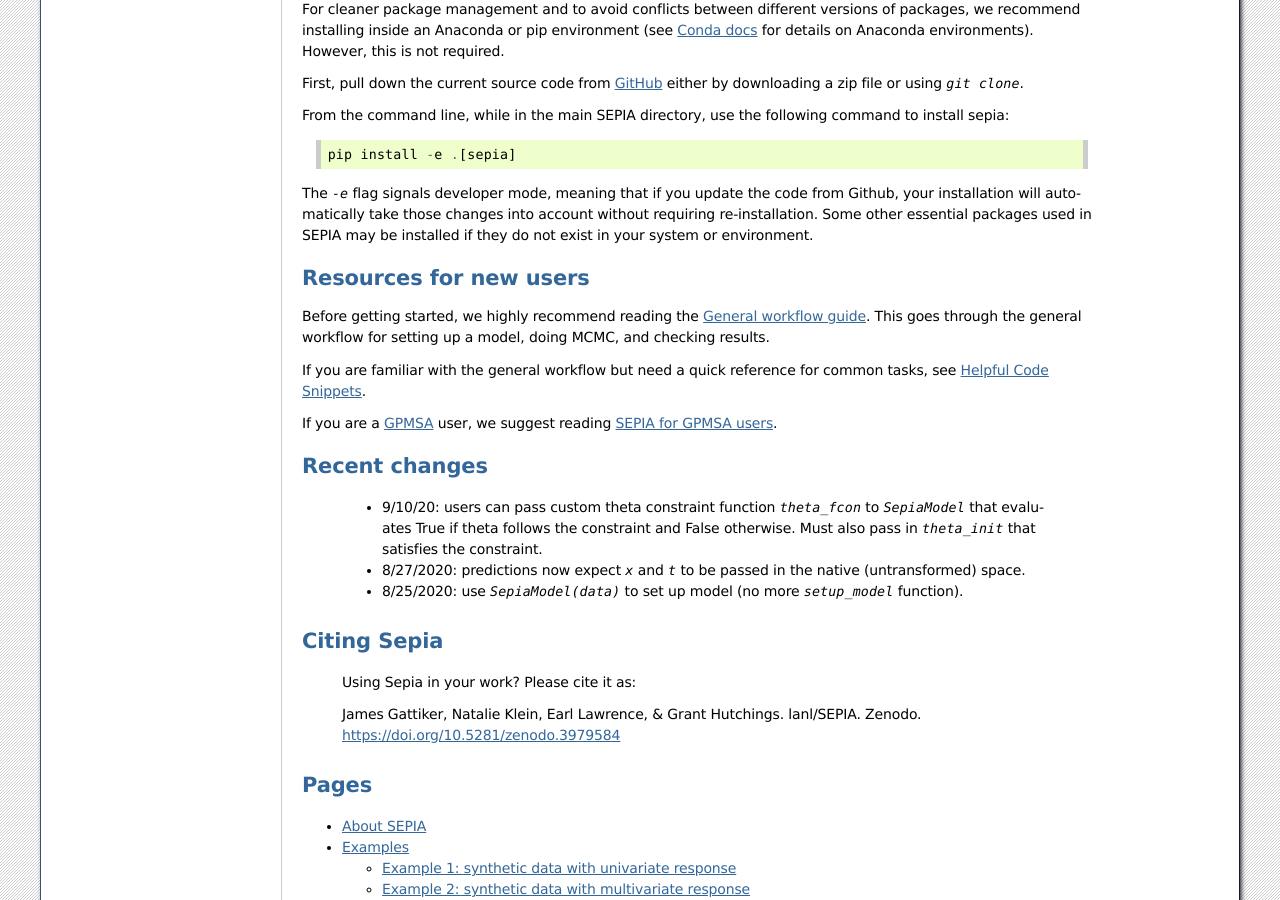
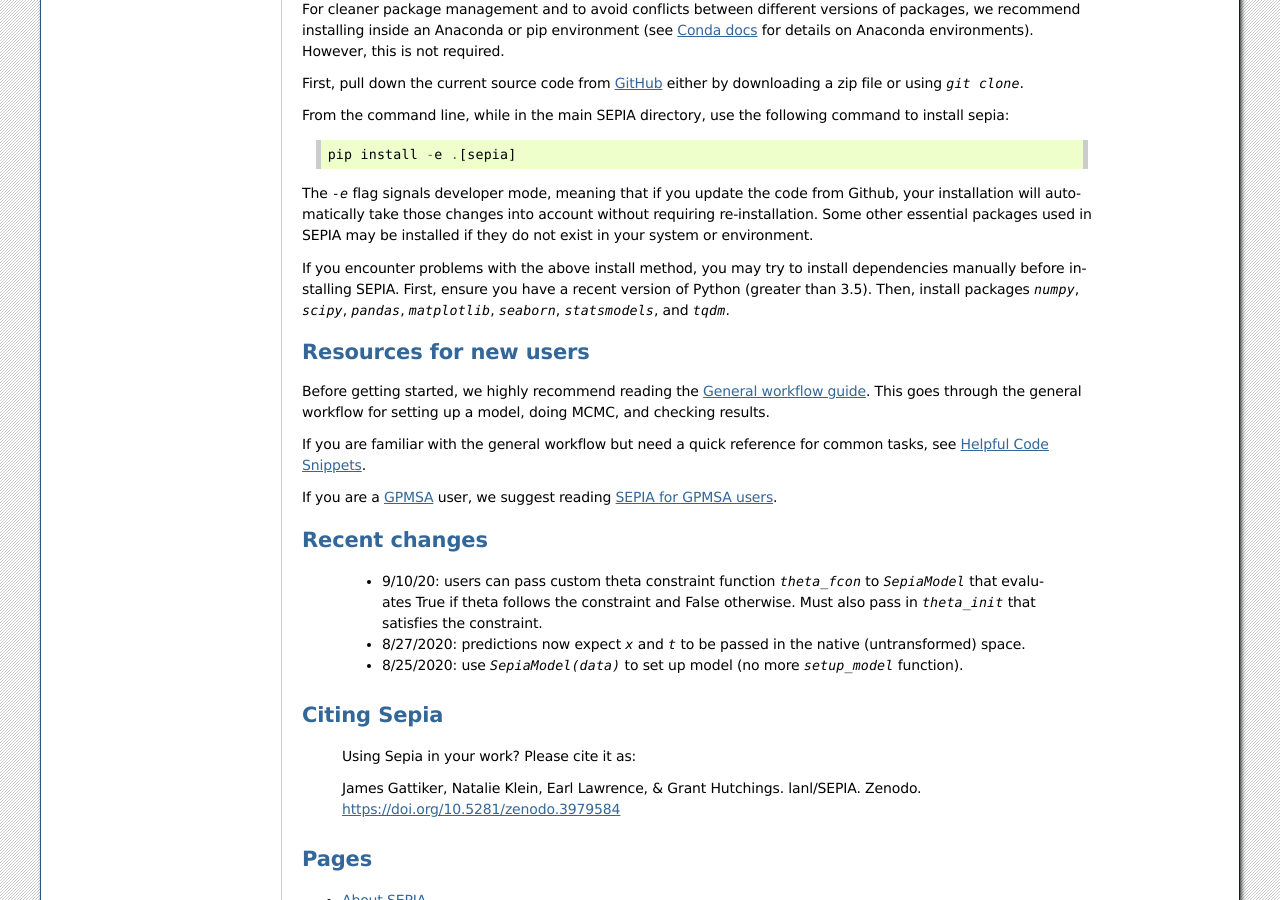
Before and after one commit to lanl/SEPIA, a Sphinx documentation site: the page built from docs/index.rst, in a window 1280 px wide and 900 px high, scrolled down 705 px. Built offline with Sphinx 7.4.7, drawn with Linux system fonts in a browser that asks for light colours.

Commit message:
update install directions

```diff
--- a/docs/index.rst
+++ b/docs/index.rst
@@ -46,6 +46,10 @@
 The `-e` flag signals developer mode, meaning that if you update the code from Github, your installation will automatically
 take those changes into account without requiring re-installation.
 Some other essential packages used in SEPIA may be installed if they do not exist in your system or environment.
+
+If you encounter problems with the above install method, you may try to install dependencies manually before installing SEPIA.
+First, ensure you have a recent version of Python (greater than 3.5).
+Then, install packages `numpy`, `scipy`, `pandas`, `matplotlib`, `seaborn`, `statsmodels`, and `tqdm`.
 
 Resources for new users
 =======================
```
Also changed, not shown: README.md (+3 -0 lines).
